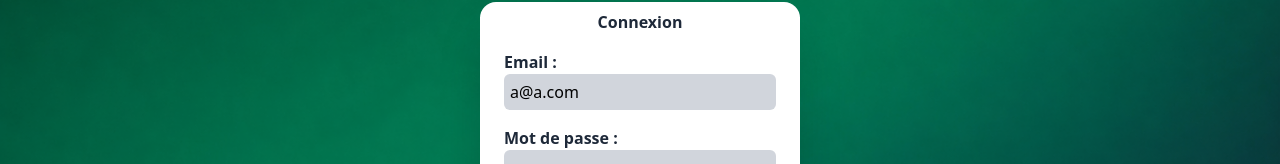
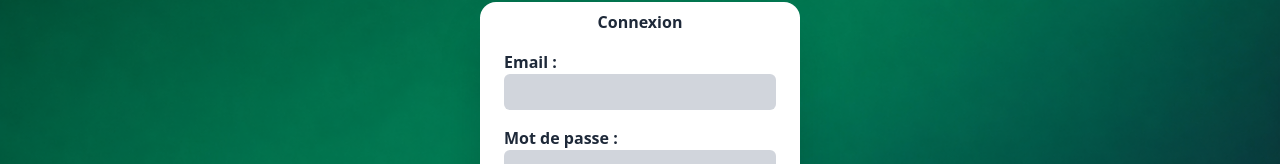
Before and after one commit to coco324/blackJack, a Vue app in the folder frontend/: page /login in a window 1280 px wide. Shown: the part 238-402 px from the top of the page. Built offline with nearby package versions, Linux system fonts and the light colour scheme.

Commit message:
delete console.log and info in login input

```diff
--- a/frontend/src/models/game.ts
+++ b/frontend/src/models/game.ts
@@ -87,7 +87,6 @@ export class game{
     // ✅ Sauvegarder la partie en base de données
     private async saveGameToDatabase(): Promise<void> {
         if (!this.sessionId) {
-            console.log('Pas de sessionId, partie non sauvegardée')
             return
         }
 
@@ -100,7 +99,6 @@ export class game{
 
             if (result?.gameId) {
                 this.gameId = result.gameId
-                console.log('✅ Partie sauvegardée, gameId:', this.gameId)
             }
         } catch (error) {
             console.error('❌ Erreur lors de la sauvegarde de la partie:', error)
--- a/frontend/src/views/game.vue
+++ b/frontend/src/views/game.vue
@@ -101,8 +101,6 @@ onMounted(async () => {
       return
     }
     else {
-      console.log('✅ Utilisateur identifié:', UserStore().user?.getUsername())
-      console.log('📍 Création de la session...')
 
       const id = UserStore().user?.getId() || 0
       const sessionData = await GameServices.CreateSession(id)
@@ -203,7 +201,6 @@ async function UpdateSolde() {
 
   if (status === true) {
     const winnings = gameInstance.value.calculateWinnings()
-    console.log('💰 Winnings:', winnings, '| Mise totale:', currentBet.value)
 
     if (winnings > currentBet.value) {
       const gain = winnings - currentBet.value
@@ -257,13 +254,10 @@ function formatScore(index: number): string {
 }
 
 async function endSession() {
-  // On vérifie que sessionId existe ET n'est pas 0
-if (sessionId.value && sessionId.value !== 0) {
-  console.log('🛑 Fin de session enregistrée:', sessionId.value, 'Solde:', currentSolde.value)
-  await GameServices.EndSession(sessionId.value, currentSolde.value)
-} else {
-  console.log('👋 Fin de partie Invité (non enregistré)')
-}
+  // vérifie que sessionId existe ET n'est pas 0
+  if (sessionId.value && sessionId.value !== 0) {
+    await GameServices.EndSession(sessionId.value, currentSolde.value)
+    }
 
 
 
--- a/frontend/src/views/home.vue
+++ b/frontend/src/views/home.vue
@@ -108,7 +108,7 @@ async function loadStats() {
             <img :src="statsImg" alt="Stat" />
           </div>
           <span class="text-gray-300 text-sm font-bold">
-            Suivie des statistiques
+            Suivi des statistiques
           </span>
         </div>
 
--- a/frontend/src/views/login.vue
+++ b/frontend/src/views/login.vue
@@ -9,8 +9,8 @@ const emailRegex = /^[^\s@]+@[^\s@]+\.[^\s@]+$/;
 
 // 1. Un objet réactif pour les données du formulaire
 const form = ref({
-  email: "a@a.com",
-  password: "aA1&zz",
+  email: "",
+  password: "",
 });
 // 2. Un objet pour gérer l'état des erreurs
 const errors = ref({
```
